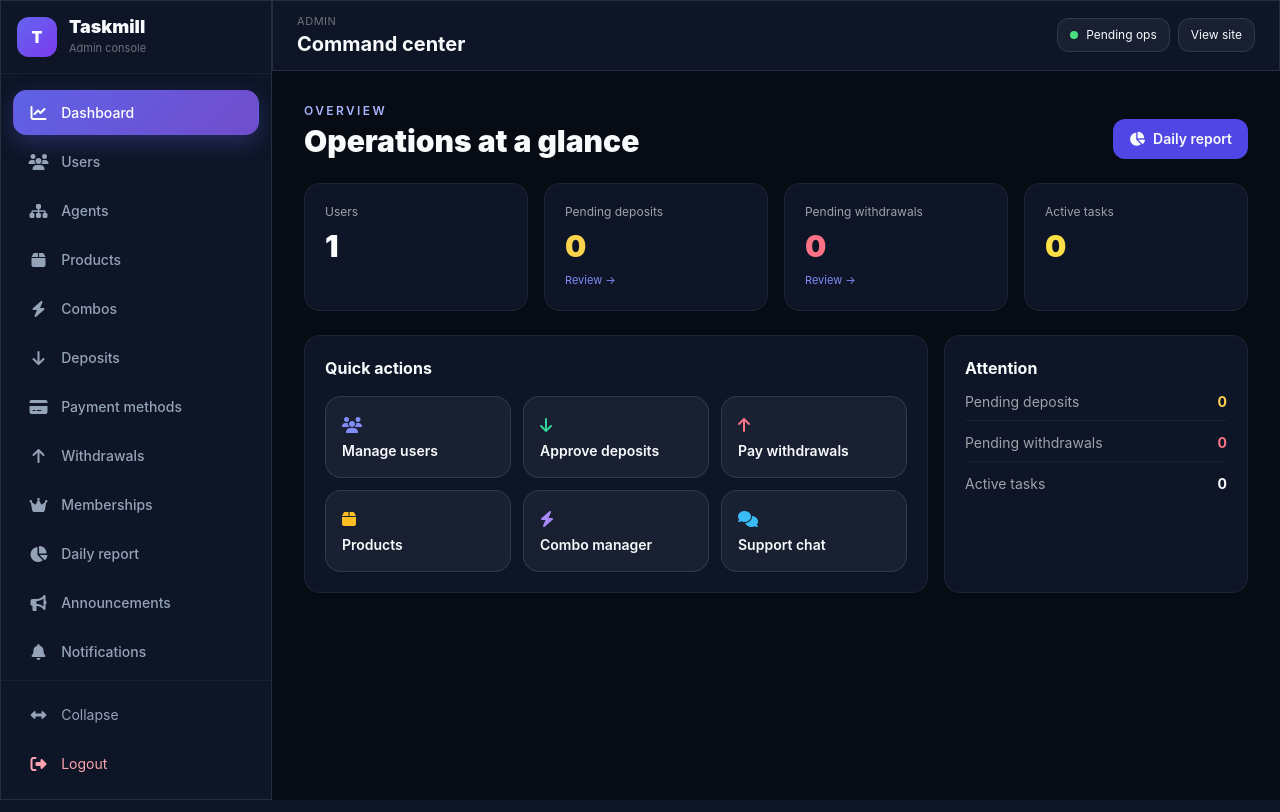
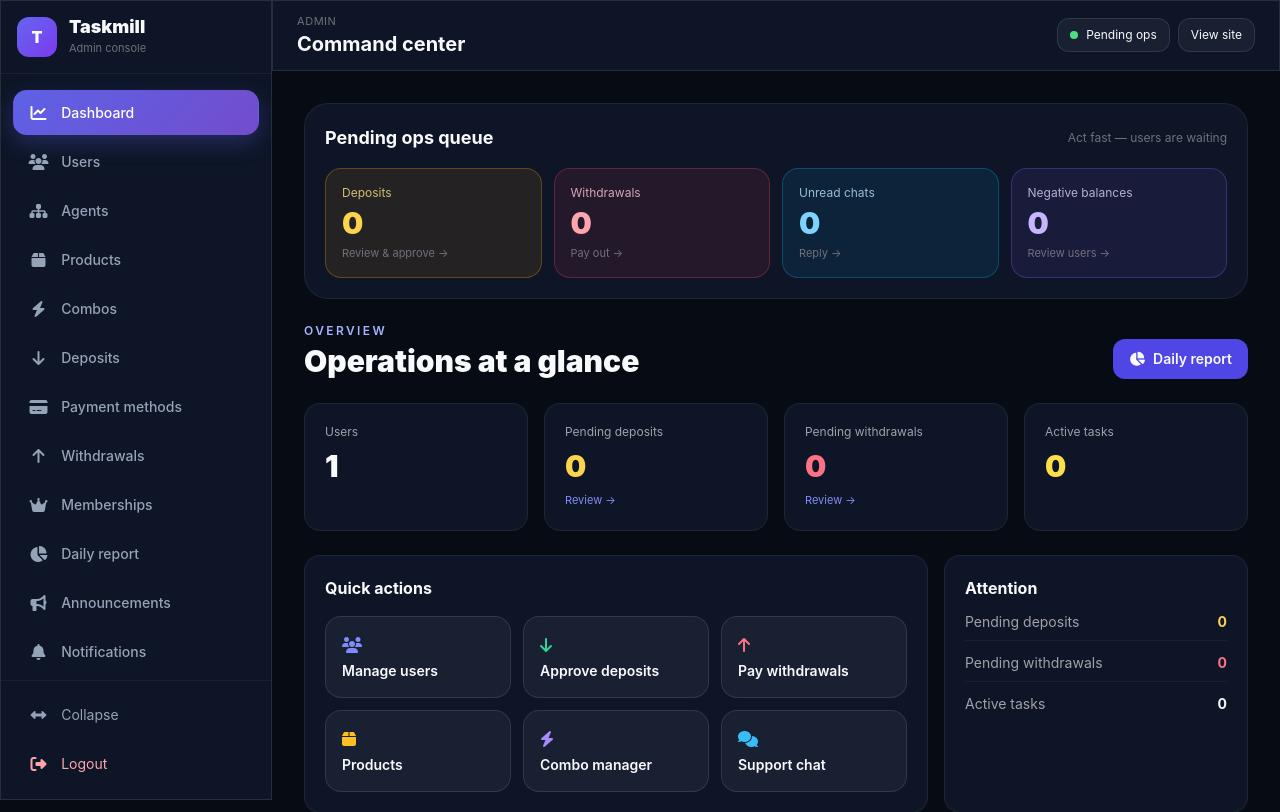
Before and after one commit to ombasi/taskmill, a Flask app: page /admin/ in a window 1280 px wide. Shown: the top 812 px of the page. Run offline with Flask 3, Linux system fonts and the light colour scheme; a user stored in the database is signed in; data comes from the database, SQL or seed files in the repository; data that the repository does not hold is empty; some libraries are stand-ins or nearby versions.

Commit message:
Fix admin dashboard title block leaking HTML

```diff
--- a/templates/admin/dashboard.html
+++ b/templates/admin/dashboard.html
@@ -1,6 +1,9 @@
 {% extends "admin/base.html" %}
-{% block title %}Dashboard
-  <div class="glass rounded-3xl p-5 mt-6">
+{% block title %}Dashboard{% endblock %}
+{% block page_title %}Command center{% endblock %}
+{% block content %}
+<div class="space-y-6">
+  <div class="glass rounded-3xl p-5">
     <div class="flex flex-wrap items-center justify-between gap-2 mb-4">
       <h3 class="font-bold text-lg">Pending ops queue</h3>
       <span class="text-xs text-zinc-500">Act fast — users are waiting</span>
@@ -29,10 +32,6 @@
     </div>
   </div>
 
-{% endblock %}
-{% block page_title %}Command center{% endblock %}
-{% block content %}
-<div class="space-y-6">
 
   <div class="flex flex-col md:flex-row md:items-end md:justify-between gap-3">
     <div>
```
